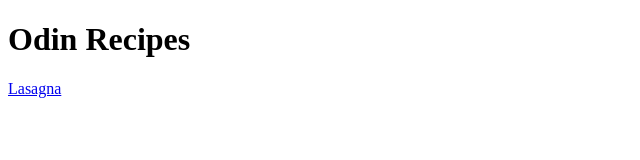
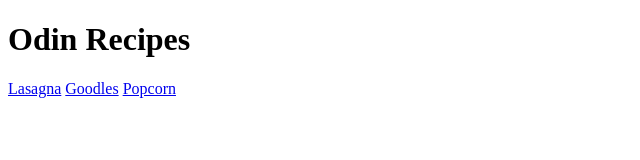
Before and after one commit to gtbagley/odin-recipes, a plain HTML site: page index.html in a window 1280 px wide. Shown: the whole page, without its empty margins (0-640 px from the left). Drawn offline with Linux system fonts and the light colour scheme.

Commit message:
Add links to other pages in the index.html file

```diff
--- a/index.html
+++ b/index.html
@@ -8,5 +8,7 @@
 <body>
     <h1>Odin Recipes</h1>
     <a href="recipes/lasagna.html">Lasagna</a>
+    <a href="recipes/goodles.html">Goodles</a>
+    <a href="recipes/popcorn.html">Popcorn</a>
 </body>
 </html>
```
